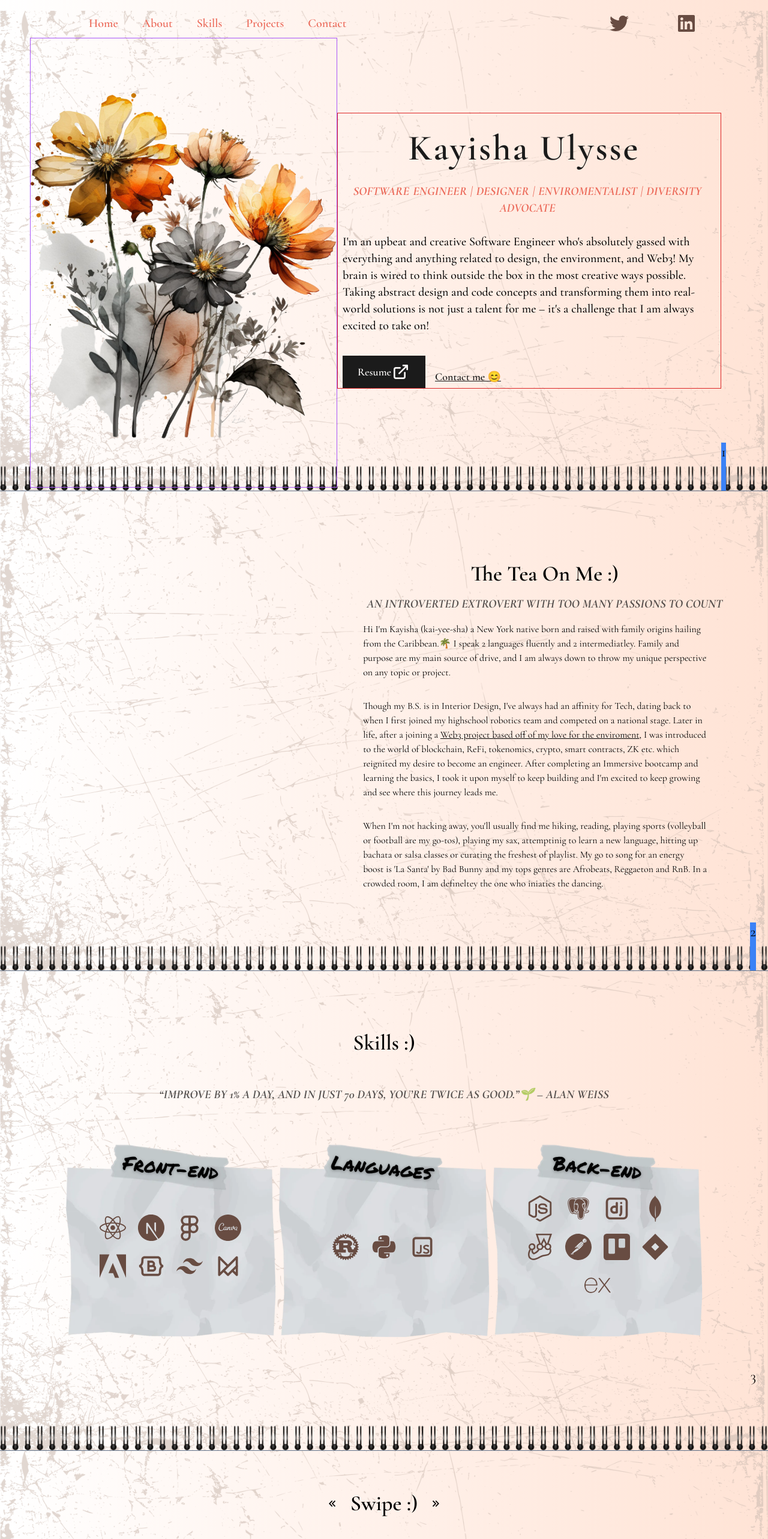
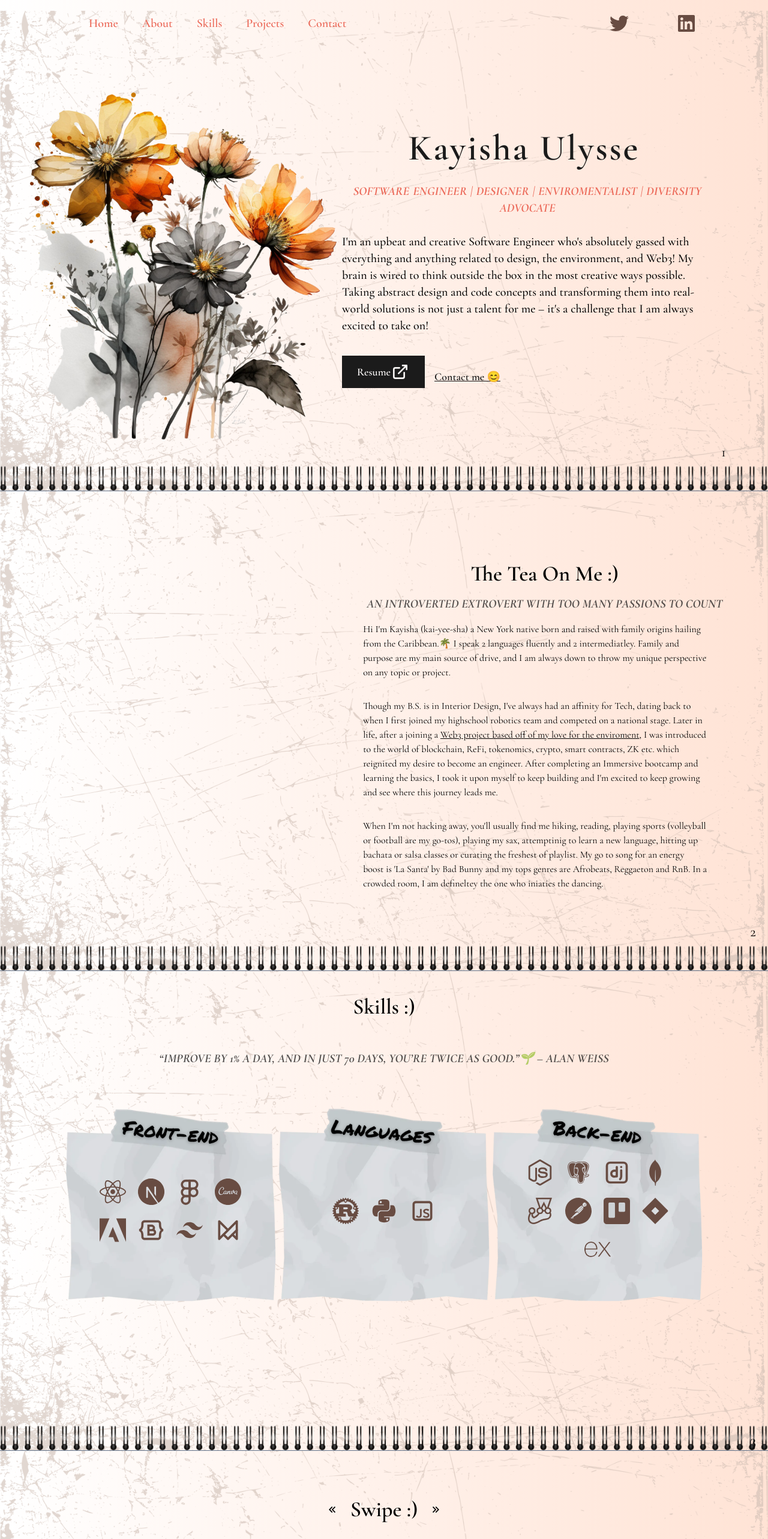
Before and after one commit to kayishau/23_portfolio, a React (Create React App) app: page / in a window 1280 px wide. Shown: the top 2566 px of the page at 60% size. Built offline with nearby package versions, Linux system fonts and the light colour scheme; some icons are missing; a web font is replaced by a local one.

Commit message:
md:screen 900px responsive

```diff
--- a/src/components/EmblaCarousel.js
+++ b/src/components/EmblaCarousel.js
@@ -66,15 +66,15 @@ const EmblaCarousel = (props) => {
               </div>
               <div className="flex flex-col items-center gap-1 tablet:gap-2 opacity-75 hover:opacity-100 border-2 border-projectBorder hover:border-primary">
                 <img className="embla__slide__img" src={index.img} alt="project display" />
-                <div className="flex flex-col w-full items-center gap-1 tablet:gap-2 opacity-75 border bg-gradient-to-r from-white to-slate-300 p-1 tablet:p-2">
-                <h1 className="font-cg text-base tablet:text-xl lg:text-3xl xl:text-4xl text-center font-extrabold">{index.title}</h1>
-                <h2 className="text-sm tablet:text-base">{index.type}</h2>
-                <p className="font-cg text-xs tablet:text-sm text-center md:px-10">{index.summary}</p>
+                <div className="flex flex-col w-full items-center gap-1 tablet:gap-2 md:gap-3 opacity-75 border bg-gradient-to-r from-white to-slate-300 p-1 tablet:p-2">
+                <h1 className="font-cg text-base tablet:text-xl md:text-2xl lg:text-3xl xl:text-4xl text-center font-extrabold">{index.title}</h1>
+                <h2 className="text-sm tablet:text-base md:text-lg">{index.type}</h2>
+                <p className="font-cg text-xs tablet:text-sm md:text-base text-center md:px-10">{index.summary}</p>
                 <div className="flex w-full justify-around items-center">
-                <a className="hover:underline text-xs tablet:text-sm" href={index.link}>
+                <a className="hover:underline text-xs tablet:text-sm md:text-base" href={index.link}>
                  Link
                 </a>
-                <a className="hover:underline text-xs tablet:text-sm" href={index.demo} target={"_blank"} rel="noreferrer" >Demo</a>
+                <a className="hover:underline text-xs tablet:text-sm md:text-base" href={index.demo} target={"_blank"} rel="noreferrer" >Demo</a>
                 <a href={index.github}>
                   <PiGithubLogoFill className="w-5 h-5 lg:w-8 lg:h-8"/>
                 </a>
--- a/src/sections/About.js
+++ b/src/sections/About.js
@@ -9,7 +9,7 @@ const About = () => {
         id="aboutSection"
         className="flex flex-col lg:flex-row items-center justify-center md:min-h-screen w-full border-t border-slate-500"
       >
-        <div className="w-full lg:w-1/2 md:my-5 items-center justify-center">
+        <div className="w-full lg:w-1/2 lg:my-5 items-center justify-center">
           <AboutPictures />
         </div>
         <div className="w-full px-4 lg:px-0 lg:mr-10 lg:w-1/2 flex flex-col justify-center items-center">
@@ -31,7 +31,7 @@ const About = () => {
           </p>
 
         </div>
-        <div className="self-end md:pb-12 bg-blue-500 mr-5">
+        <div className="self-end md:pb-12 mr-5">
           <h1 className="font-cg text-black text-sm tablet:text-lg md:text-xl lg:text-2xl">2</h1>
         </div>
       </section>
--- a/src/sections/Contact.js
+++ b/src/sections/Contact.js
@@ -15,7 +15,7 @@ const Contact = () => {
             width: "800px",
           }}
         >
-          <div className="flex flex-col w-full tablet:w-1/2 gap-4 mx-5 px-12 text-center mt-20 tablet:mt-0">
+          <div className="flex flex-col w-full tablet:w-1/2 gap-4 mx-5 md:mx-0 px-12 text-center mt-20 tablet:mt-0">
             <h2 className="font-cg text-2xl lg:text-3xl xl:text-4xl font-extrabold tablet:mb-3">Get in touch :)</h2>
             <p className="text-xs tablet:text-sm xl:text-lg font-cg text-center tablet:text-left tablet:mb-3 self-end">
               If you have a project in mind, general questions, book/resource
@@ -23,7 +23,7 @@ const Contact = () => {
               design related, please reach out! Always down to meet new people,
               learn something new and/or colloborate 🧡.
             </p>
-            <div className="flex tablet:justify-start tablet:ml-4">
+            <div className="tablet:self-start tablet:ml-4 md:-ml-1">
             <a
               href="mailto:ulyssekayisha@gmail.com"
               target={"_blank"}
@@ -41,7 +41,7 @@ const Contact = () => {
               <span className="delay-150 hover:bg-primary hover:text-white p-1">ulyssekayisha@gmail.com</span>
             </a>
             </div>
-            <div className="flex justify-start ml-4">
+            <div className="tablet:self-start tablet:ml-4 md:-ml-1">
             <a
               href="https://calendly.com/ulyssekayisha"
               target={"_blank"}
@@ -61,7 +61,7 @@ const Contact = () => {
             </div>
 
           </div>
-          <div className="self-end md:pb-12 -ml-8 mr-5">
+          <div className="self-end  mr-5">
           <h1 className="font-cg text-black text-sm tablet:text-lg md:text-xl lg:text-2xl">5</h1>
         </div>
         </div>
--- a/src/sections/Home.js
+++ b/src/sections/Home.js
@@ -13,7 +13,7 @@ const Home = () => {
         className="flex items-center justify-center w-full min-h-screen border-b-1 border-slate-500"
       >
           <div className="flex flex-col lg:flex-row items-center w-full justify-center min-h-full">
-            <div className="flex mt-10 w-2/3 lg:w-2/5 h-[200px] tablet:h-[250px] md:h-[500px] lg:h-[600px] xl:h-[750px] border border-purple-500"
+            <div className="flex mt-10 w-2/3 lg:w-2/5 h-[200px] tablet:h-[250px] md:h-[350px] lg:h-[600px] xl:h-[750px]"
               style={{
                 backgroundImage: "url(/img/flowerFixed.png)",
                 backgroundSize: "contain",
@@ -24,7 +24,7 @@ const Home = () => {
             >
             </div>
 
-            <div className="w-full lg:w-1/2 px-6 lg:px-2 flex flex-col items-center justify-center border border-red-600">
+            <div className="w-full lg:w-1/2 px-6 lg:px-2 flex flex-col items-center justify-center">
               <AnimatedText
                 text="Kayisha Ulysse"
                 className="tablet:my-1 md:my-4 lg:my-5 font-cg font-bold tracking-wider"
@@ -52,7 +52,7 @@ const Home = () => {
                 </a>
               </div>
             </div>
-            <div className="self-end md:pb-12 bg-blue-500 mr-5">
+            <div className="self-end md:pb-12 mr-5">
           <h1 className="font-cg text-black text-sm tablet:text-lg md:text-xl lg:text-2xl">1</h1>
         </div>
           </div>
--- a/src/sections/Projects.js
+++ b/src/sections/Projects.js
@@ -28,9 +28,9 @@ export default function Projects() {
         </div>
         <section className="justify-center flex flex-col md:my-5">
           <EmblaCarousel slides={SLIDES} options={OPTIONS} />
-          <div className="self-end md:pb-12 bg-blue-500 mr-5">
+          <div className="self-end mr-5">
             <h1 className="font-cg text-black text-sm tablet:text-lg md:text-xl lg:text-2xl">
-              1
+              4
             </h1>
           </div>
         </section>
--- a/src/sections/Skills.js
+++ b/src/sections/Skills.js
@@ -19,7 +19,7 @@ import { motion } from "framer-motion";
 
 export default function Skills() {
   return (
-    <>
+
       <section
         id="skillsSection"
         className="flex flex-col justify-center mx-auto items-center min-h-screen w-full border-t border-slate-500"
@@ -95,7 +95,7 @@ export default function Skills() {
             </div>
 
             <div
-              className="flex flex-wrap w-2/3 tablet:w-1/3 justify-center items-center h-[150px] lg:h-[400px]"
+              className="flex flex-wrap w-2/3 tablet:w-1/3 justify-center items-center h-[150px] md:h-[300px] lg:h-[400px]"
               style={{
                 backgroundImage: "url(/img/languages.png)",
                 backgroundSize: "contain",
@@ -126,7 +126,7 @@ export default function Skills() {
             </div>
 
             <div
-              className="flex flex-wrap w-2/3 tablet:w-1/3 justify-center items-center h-[150px] lg:h-[400px]"
+              className="flex flex-wrap w-2/3 tablet:w-1/3 justify-center items-center h-[150px] md:h-[300px] lg:h-[400px]"
               style={{
                 backgroundImage: "url(/img/back.png)",
                 backgroundSize: "contain",
@@ -194,10 +194,10 @@ export default function Skills() {
             </div>
           </div>
         </div>
-        <div className="self-end mr-5 md:pb-12">
-        <h1 className="font-cg text-black text-sm tablet:text-lg md:text-xl lg:text-2xl">3</h1>
+        <div className="flex justify-end items-end h-[200px] w-full">
+        <h1 className="font-cg pr-5 text-black text-sm tablet:text-lg md:text-xl lg:text-2xl">3</h1>
         </div>
       </section>
-    </>
+
   );
 }
--- a/tailwind.config.js
+++ b/tailwind.config.js
@@ -28,7 +28,7 @@ module.exports = {
       'tablet': '768px',
       // => @media (min-width: 768px) { ... }
 
-      'md': '800px',
+      'md': '900px',
       // => @media (min-width: 800px) { ... }
 
       'lg': '1024px',
```
